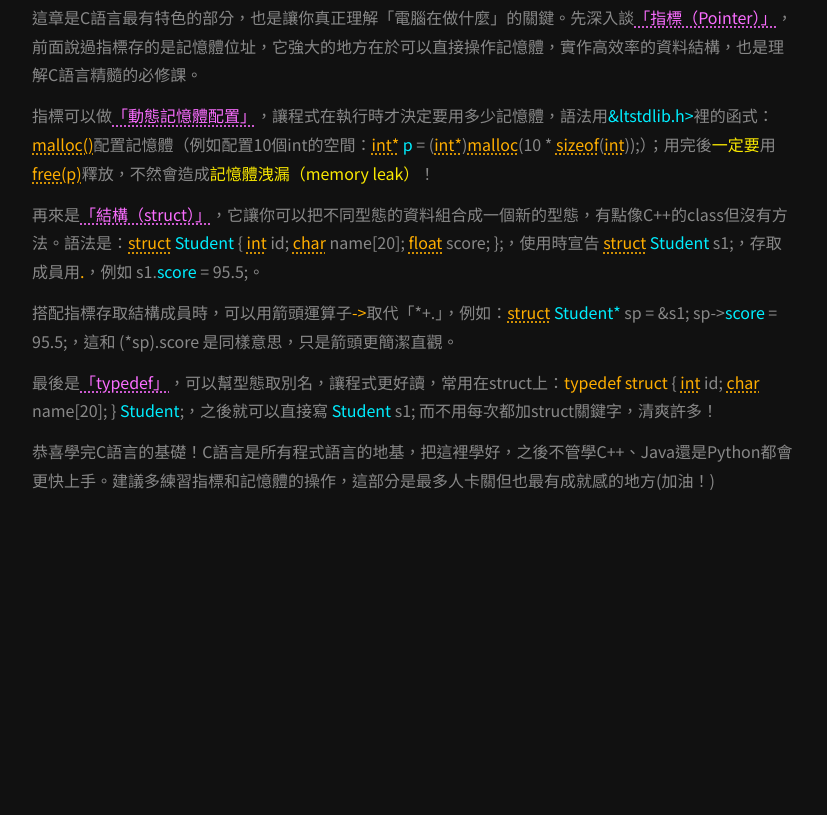
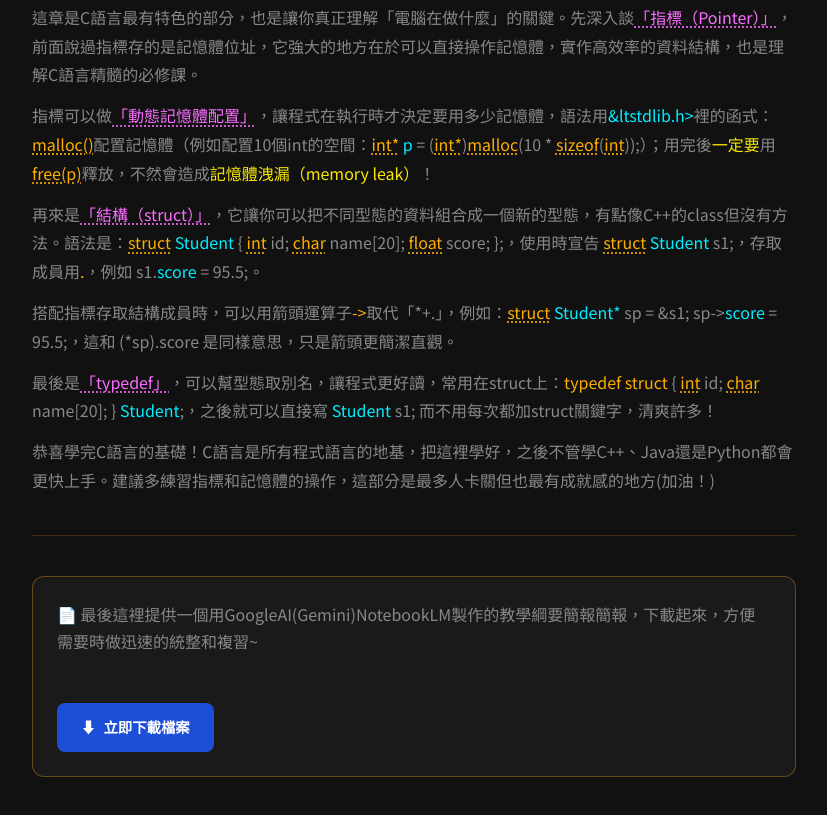
Before and after one commit to yitween/AC, a plain HTML site: page c.html in a window 1280 px wide. Shown: the part 2620-3435 px from the top of the page, without its empty margins (236-1063 px from the left). Before the commit the page ends 3195 px from the top, so only its background shows below. Drawn offline with Linux system fonts and the light colour scheme; a script that the page names is missing.

Commit message:
Update c.html

```diff
--- a/c.html
+++ b/c.html
@@ -216,6 +216,10 @@
 <p>最後是<span data-tip="C/C++ 關鍵字，為現有型態建立新的別名" style="color:#fa6dff">「typedef」</span>，可以幫型態取別名，讓程式更好讀，常用在struct上：<span style="color:#ffae00">typedef struct</span> { <span data-tip="整數型態，儲存不含小數點的數字" style="color:#ffae00">int</span> id; <span data-tip="字元型態，儲存單一字元（通常為 ASCII 或 Unicode）" style="color:#ffae00">char</span> name[20]; } <span style="color:#00eeff">Student</span>;，之後就可以直接寫 <span style="color:#00eeff">Student</span> s1; 而不用每次都加struct關鍵字，清爽許多！</p>
 <p>恭喜學完C語言的基礎！C語言是所有程式語言的地基，把這裡學好，之後不管學C++、Java還是Python都會更快上手。建議多練習指標和記憶體的操作，這部分是最多人卡關但也最有成就感的地方(加油！)</p>
 </section>
+<div style="margin-top: 40px; padding: 24px; background: var(--surface); border: 1px solid var(--border); border-radius: 12px;">
+<p style="color: var(--muted); margin-bottom: 16px;">📄 最後這裡提供一個用GoogleAI(Gemini)NotebookLM製作的教學綱要簡報簡報，下載起來，方便需要時做迅速的統整和複習~</p>
+<a class="download-btn" download="" href="C_Pointer_Architecture.pdf">立即下載檔案</a>
+</div>
 </div>
 </div>
 <!-- GDB Float Window -->
```
